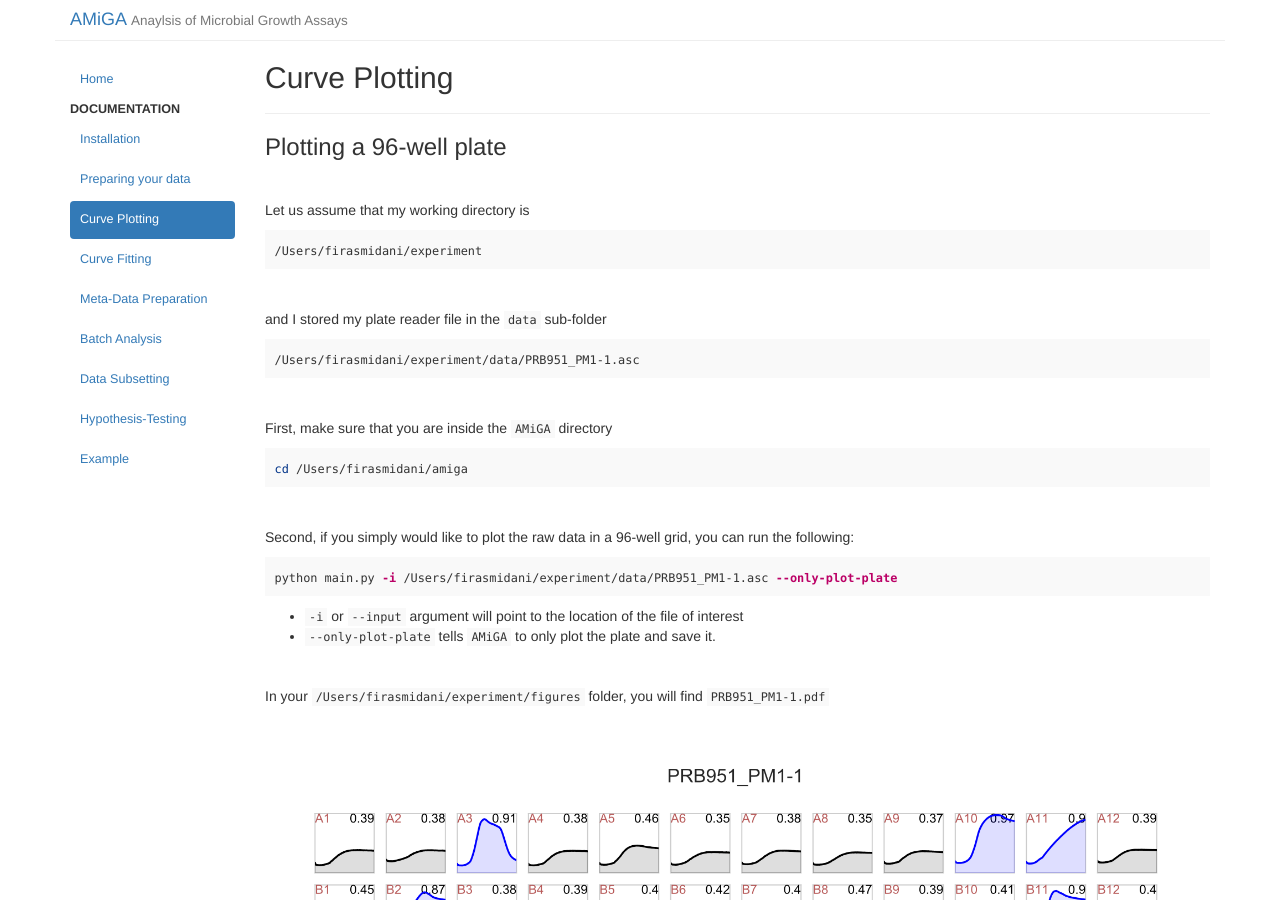
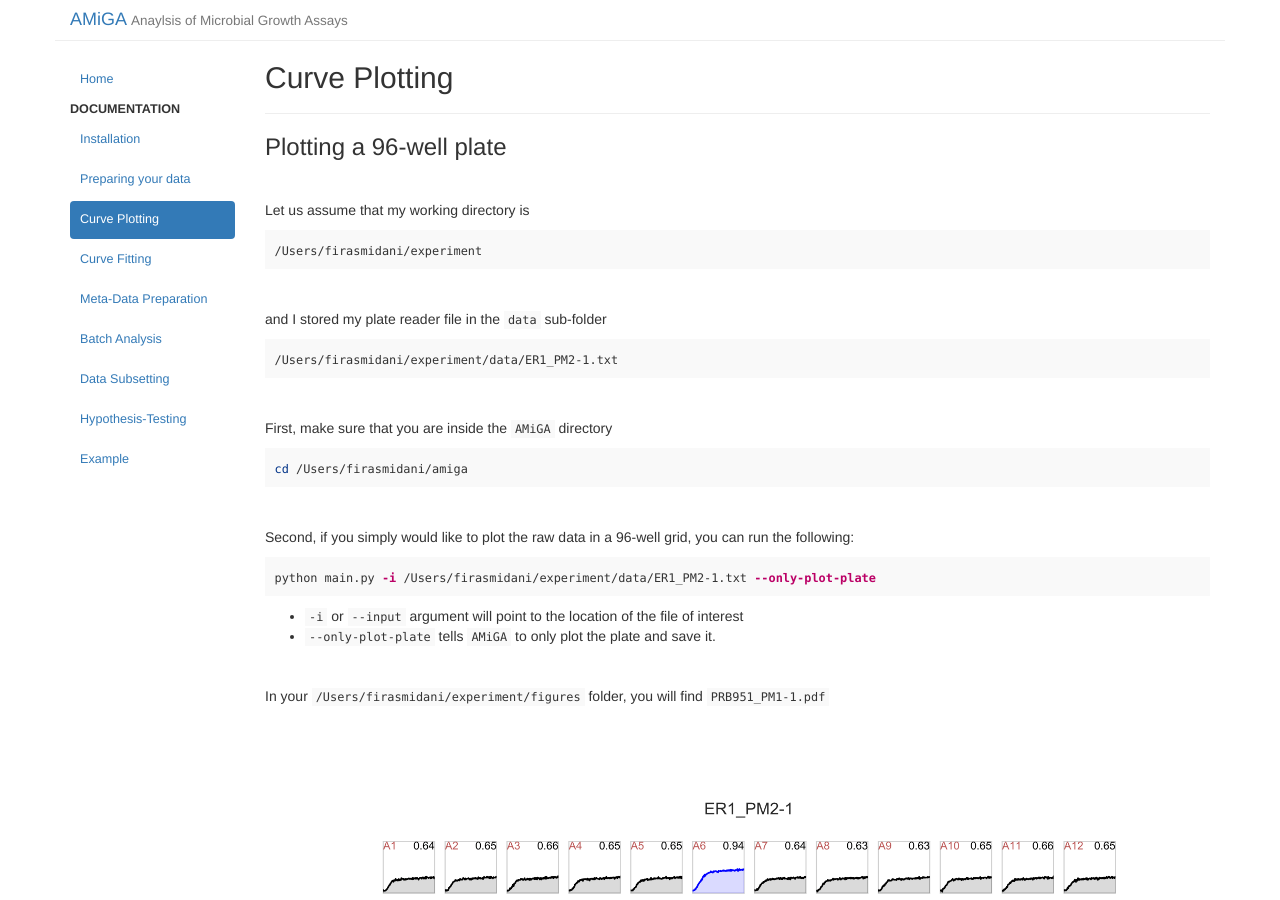
Before and after one commit to firasmidani/amiga, a Jekyll site: the page built from docs/_posts/2020-03-25-plotting.md, in a window 1280 px wide and 900 px high. Built offline with Jekyll 4.4.1, drawn with Linux system fonts in a browser that asks for light colours.

Commit message:
revised plotting post with simulated data

````diff
--- a/docs/_posts/2020-03-25-plotting.md
+++ b/docs/_posts/2020-03-25-plotting.md
@@ -21,7 +21,7 @@ Let us assume that my working directory is
 and I stored my plate reader file in the `data` sub-folder
 
 ```bash
-/Users/firasmidani/experiment/data/PRB951_PM1-1.asc
+/Users/firasmidani/experiment/data/ER1_PM2-1.txt
 ```
 
 <br />
@@ -37,7 +37,7 @@ cd /Users/firasmidani/amiga
 Second, if you simply would like to plot the raw data in a 96-well grid, you can run the following:
 
 ```bash
-python main.py -i /Users/firasmidani/experiment/data/PRB951_PM1-1.asc --only-plot-plate
+python main.py -i /Users/firasmidani/experiment/data/ER1_PM2-1.txt --only-plot-plate
 ```
 
 - `-i` or `--input` argument will point to the location of the file of interest<br/>
````
Also changed, not shown: docs/assets/img/example_plot.png.
